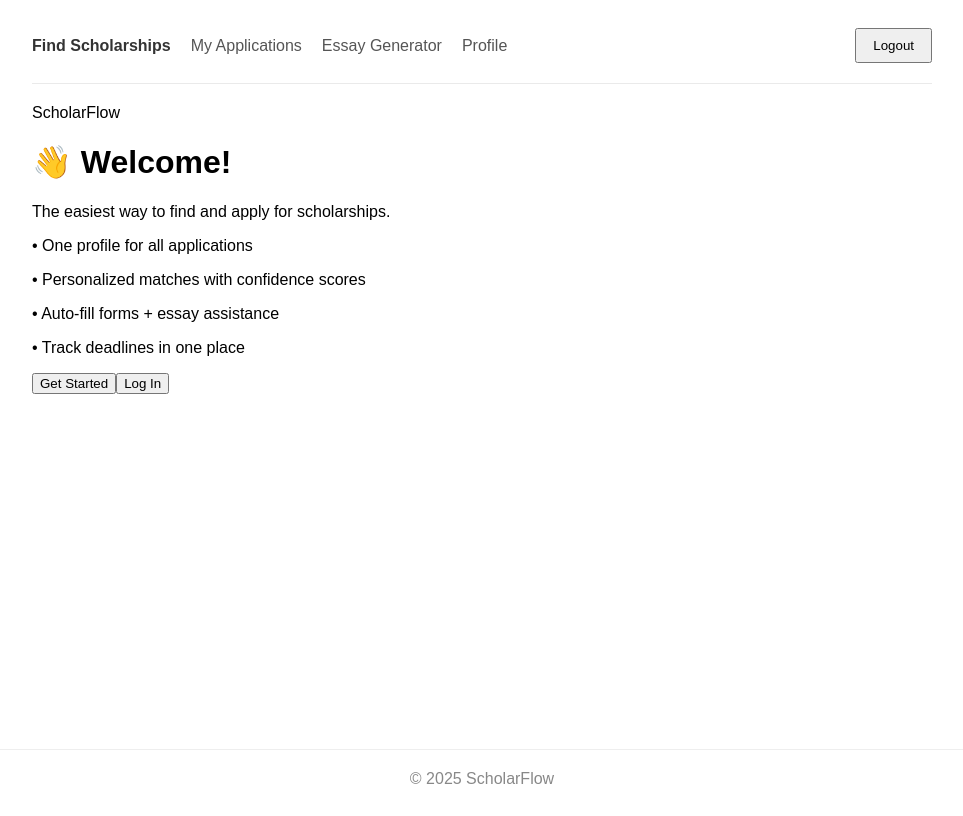
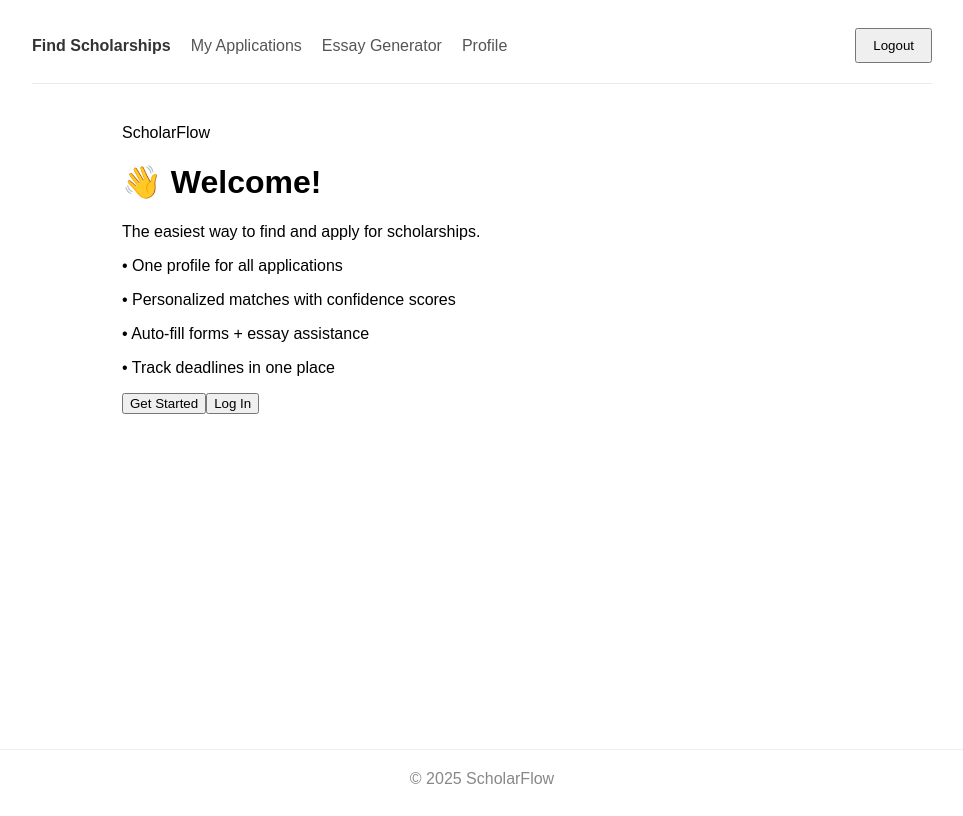
Before and after one commit to mustafaramadan4/scholarflow, a Next.js app in the folder frontend/: page /profile-setup/step-1 in a window 1280 px wide. Shown: the whole page, without its empty margins (158-1121 px from the left). Built offline with nearby package versions, Linux system fonts and the light colour scheme; sample sign-in values are in the browser's storage.

Commit message:
Added concistent onboarding layout styling

```diff
--- /dev/null
+++ b/frontend/components/layout/OnboardingLayout.js
@@ -0,0 +1,7 @@
+export default function OnboardingLayout({ children }) {
+  return (
+    <div style={{ maxWidth: 720, margin: "40px auto" }}>
+      {children}
+    </div>
+  );
+}
--- a/frontend/pages/profile-setup/step-1.js
+++ b/frontend/pages/profile-setup/step-1.js
@@ -8,6 +8,7 @@ import Achievements from '../components/Achievements';
 import Documents from '../components/Documents';
 import Preferences from '../components/Preferences';
 import { createOrUpdateProfile } from '../../utils/api';
+import OnboardingLayout from '../../components/layout/OnboardingLayout';
 
 export default function ProfileSetup() {
   const [step, setStep] = useState(0);
@@ -40,8 +41,8 @@ const submitProfile = async () => {
   ];
 
   return (
-    <div className="max-w-2xl mx-auto p-4">
+    <OnboardingLayout>
       {steps[step]}
-    </div>
+    </OnboardingLayout>
   );
 }
```
